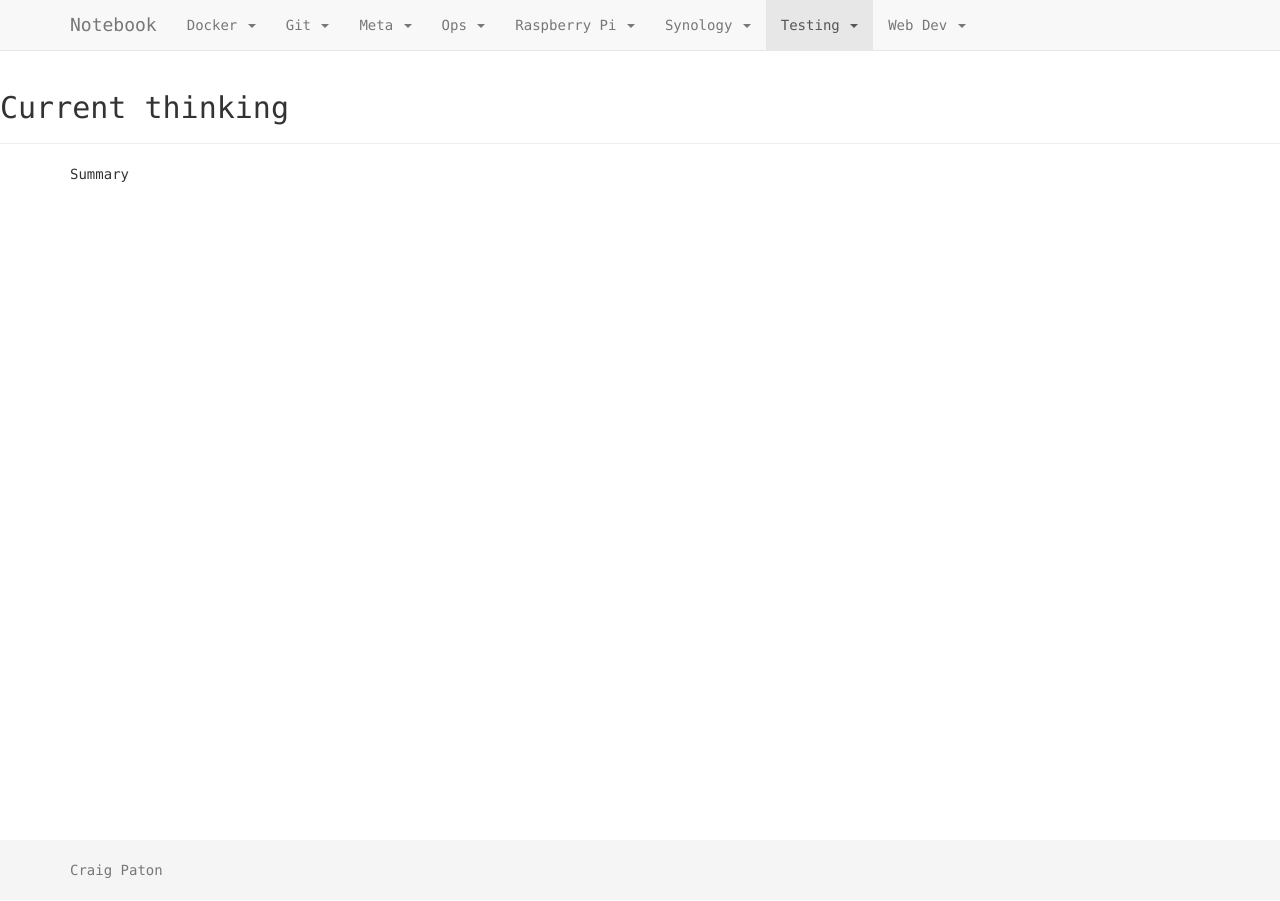
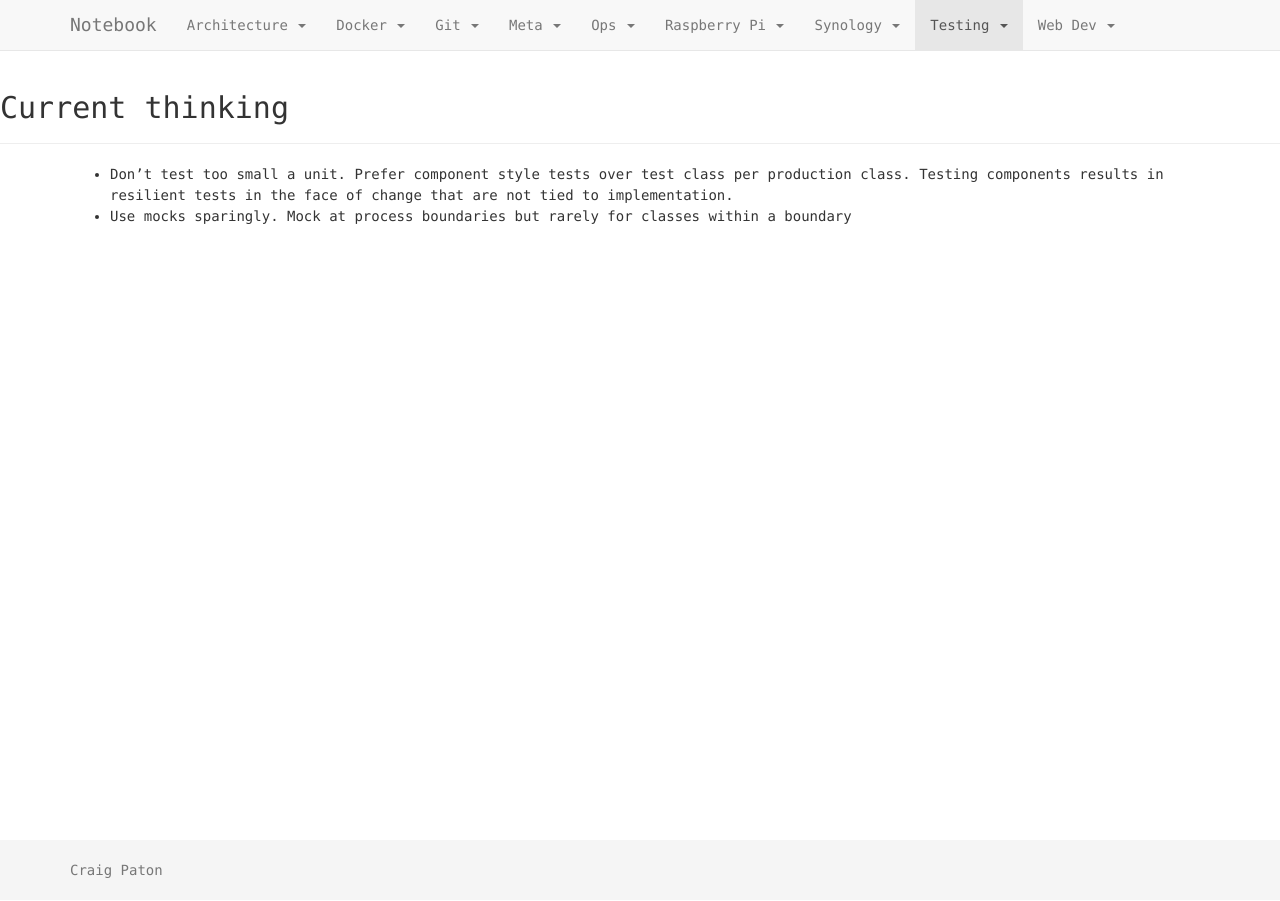
Before and after one commit to cpaton/notebook, a Jekyll site: the page built from _testing/current-thinking.md, in a window 1280 px wide. Built offline with Jekyll 4.4.1, drawn with Linux system fonts in a browser that asks for light colours.

Commit message:
Additional information copied from test wiki

```diff
--- a/_config.yml
+++ b/_config.yml
@@ -40,6 +40,10 @@ collections:
   docker:
     output: true
     nav_title: Docker
+  architecture:
+    output: true
+    nav_title: Architecture
+
 
 exclude:
 - readme.txt
@@ -101,3 +105,10 @@ defaults:
   values:
     layout: page
     page_display_sort_order: 100
+-
+  scope:
+    path: ""
+    type: "architecture"
+  values:
+    layout: page
+    page_display_sort_order: 100
--- a/_testing/current-thinking.md
+++ b/_testing/current-thinking.md
@@ -1,8 +1,7 @@
 ---
 layout: page
 title: Current thinking
-categories: unittesting
-# permalink: /testing/
 ---
 
-Summary
+* Don't test too small a unit.  Prefer component style tests over test class per production class.  Testing components results in resilient tests in the face of change that are not tied to implementation.
+* Use mocks sparingly.  Mock at process boundaries but rarely for classes within a boundary
--- a/index.html
+++ b/index.html
@@ -2,7 +2,7 @@
 layout: page
 ---
 
-C# enterprise programmers notebook
+Programmers notebook
 
 <p />
 
```
Also changed, not shown: _architecture/CQRS.md (added, +5 -0 lines), _docker/on-windows.md (added, +25 -0 lines), _testing/index.md (deleted, +0 -12 lines), _testing/resources.md (added, +42 -0 lines).
